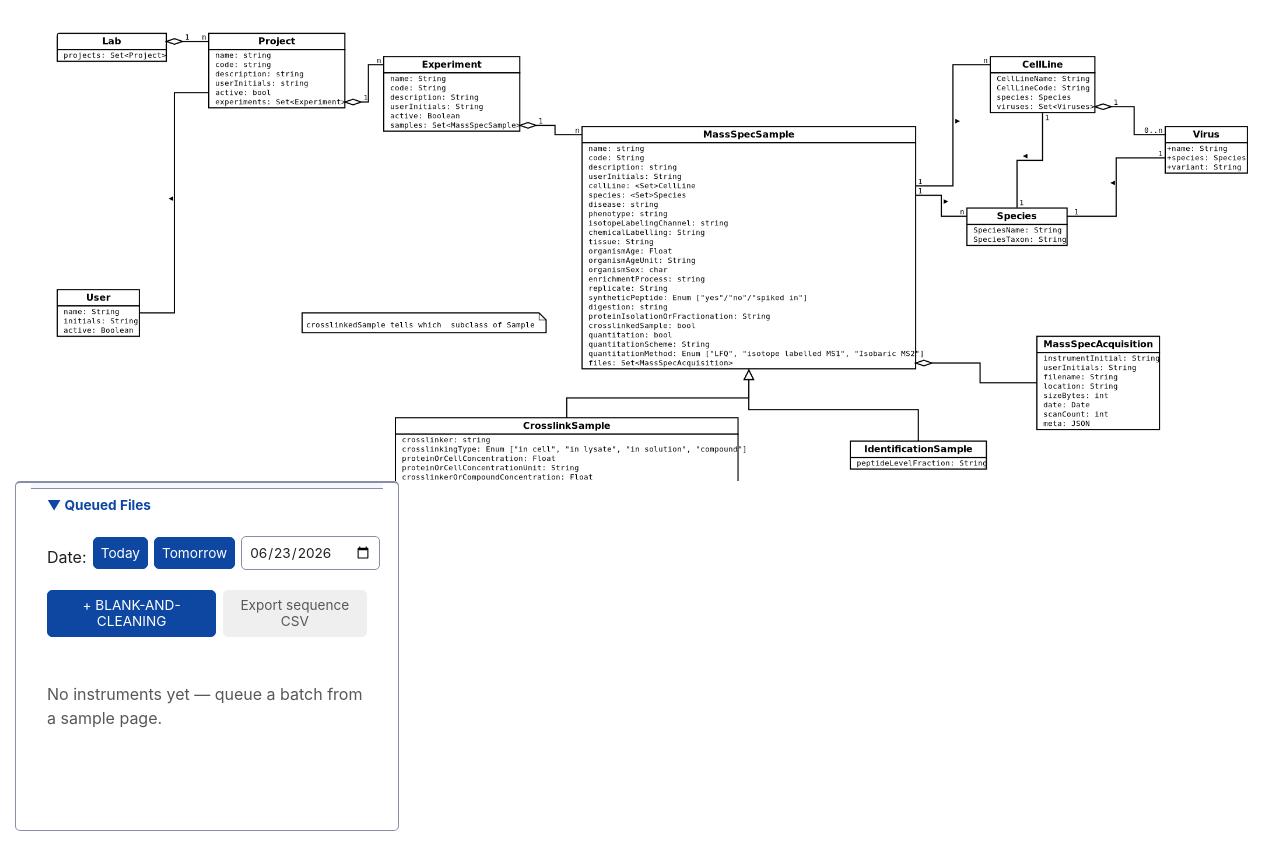
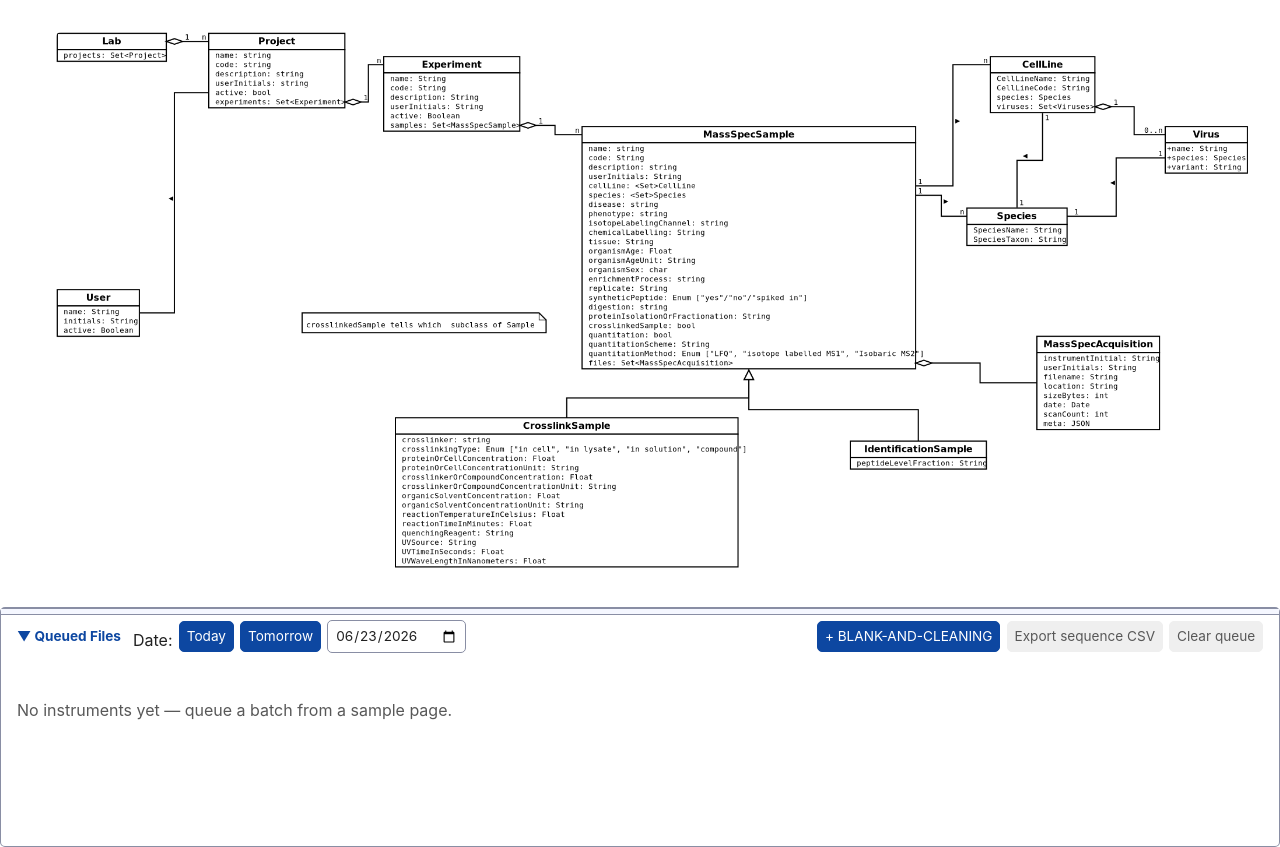
Before and after one commit to Rappsilber-Laboratory/sample-tracker, a Flask app: page /about in a window 1280 px wide. Shown: the part 73-920 px from the top of the page. Run offline with Flask 3, Linux system fonts and the light colour scheme; data that the repository does not hold is empty.

Commit message:
generated file root name column in queued file; layout ifx; clear queue

```diff
--- a/app.py
+++ b/app.py
@@ -798,14 +798,15 @@ def queued_filename(qf):
     Sample run: {inst}_{YYYYMMDD}-{NN}_{proj}_{user}_{exp}_{samp}_{postfix}
     Blank run:  {inst}_{YYYYMMDD}-{NN}_BLANK-AND-CLEANING
     NN = daily_counter (the per-day, per-instrument run order) padded to 2 digits.
+
+    file_name_root is the DB-generated part up to and including the '_' before the
+    postfix, so the full filename is just root + postfix.
     """
-    head = f"{qf.instrument_initial}_{qf.date_queued:%Y%m%d}-{qf.daily_counter:02d}"
+    root = qf.file_name_root  # ends with the '_' separator before the postfix
     if qf.sample_code:
-        parts = [head, qf.project_code, qf.user_initials,
-                 qf.experiment_code, qf.sample_code, qf.postfix]
-        return "_".join(p for p in parts if p)
+        return f"{root}{qf.postfix}" if qf.postfix else root[:-1]
     # Blank / cleaning run — postfix carries the label.
-    return f"{head}_{qf.postfix or 'BLANK-AND-CLEANING'}"
+    return f"{root}{qf.postfix or 'BLANK-AND-CLEANING'}"
 
 
 def _parse_queue_date(date_str):
@@ -816,7 +817,12 @@ def _parse_queue_date(date_str):
 
 
 def _next_daily_counter(instrument, day):
-    """Next run-order slot for an instrument on a day (append to the end)."""
+    """Next run-order slot for an instrument on a day (append to the end).
+
+    Counts *all* rows for the day, including exported ones, on purpose: clearing
+    the queue marks rows exported instead of deleting them, so the counter keeps
+    climbing and never re-uses a run number already burned into an exported CSV.
+    """
     current_max = (
         db.session.query(func.max(QueuedFile.daily_counter))
         .filter_by(instrument_initial=instrument, date_queued=day)
@@ -850,11 +856,12 @@ def _day_queue_json(day):
     """Snapshot of the queue for one day: tab list + rows grouped by instrument."""
     instruments = [
         r[0] for r in db.session.query(QueuedFile.instrument_initial)
+        .filter(QueuedFile.exported.is_(False))
         .distinct().order_by(QueuedFile.instrument_initial).all()
     ]
     rows = (
         QueuedFile.query.options(joinedload(QueuedFile.sample))
-        .filter_by(date_queued=day)
+        .filter_by(date_queued=day, exported=False)
         .order_by(QueuedFile.instrument_initial, QueuedFile.daily_counter)
         .all()
     )
@@ -990,6 +997,22 @@ def api_queue_delete():
     data = request.get_json(silent=True) or {}
     qf, day = _queue_row_or_404(data)
     db.session.delete(qf)
+    db.session.commit()
+    return jsonify(_day_queue_json(day))
+
+
+@app.route("/api/queue/clear", methods=["POST"])
+def api_queue_clear():
+    """Hide an instrument's day queue by marking its runs exported (not deleted),
+    so the daily_counter keeps climbing for any runs re-queued the same day."""
+    data = request.get_json(silent=True) or {}
+    inst = (data.get("instrument_initial") or "").strip()
+    day = _parse_queue_date((data.get("date") or "").strip())
+    if not inst:
+        abort(400, "instrument_initial is required")
+    QueuedFile.query.filter_by(
+        instrument_initial=inst, date_queued=day, exported=False
+    ).update({"exported": True})
     db.session.commit()
     return jsonify(_day_queue_json(day))
 
--- a/schema.sql
+++ b/schema.sql
@@ -147,6 +147,15 @@ CREATE TABLE queued_file (
     sample_code TEXT,
     user_initials TEXT,
     postfix TEXT,
+    exported BOOLEAN NOT NULL DEFAULT 0,
+    file_name_root TEXT GENERATED ALWAYS AS (
+        instrument_initial || '_' || replace(date_queued, '-', '') || '-' || printf('%02d', daily_counter)
+        || CASE WHEN nullif(sample_code, '') IS NOT NULL
+                THEN '_' || concat_ws('_', nullif(project_code, ''), nullif(user_initials, ''),
+                                           nullif(experiment_code, ''), nullif(sample_code, ''))
+                ELSE '' END
+        || '_'
+    ) VIRTUAL,
     PRIMARY KEY (instrument_initial, date_queued, daily_counter),
     FOREIGN KEY (project_code, experiment_code, sample_code)
         REFERENCES mass_spec_sample(project_code, experiment_code, code)
--- a/static/js/queue-panel.js
+++ b/static/js/queue-panel.js
@@ -12,6 +12,7 @@
   const bodyEl = document.getElementById('queue-body');
   const addBlankBtn = document.getElementById('queue-add-blank');
   const exportBtn = document.getElementById('queue-export');
+  const clearBtn = document.getElementById('queue-clear');
   const csrfToken = document.querySelector('meta[name="csrf-token"]').content;
 
   let data = { instruments: [], queues: {}, date: '' };
@@ -103,6 +104,7 @@
     const rows = (data.queues && data.queues[activeInstrument]) || [];
     const hasInst = !!activeInstrument;
     exportBtn.disabled = !hasInst || rows.length === 0;
+    clearBtn.disabled = !hasInst || rows.length === 0;
 
     if (!rows.length) {
       bodyEl.innerHTML = `<p class="queue-empty">${
@@ -213,9 +215,27 @@
     post('/api/queue/blank', { instrument_initial: inst, date: currentYmd() });
   });
 
+  function clearQueue(inst) {
+    return post('/api/queue/clear', { instrument_initial: inst, date: currentYmd() });
+  }
+
   exportBtn.addEventListener('click', () => {
     if (!activeInstrument) return;
-    window.location = `/api/queue/csv?instrument=${encodeURIComponent(activeInstrument)}&date=${currentYmd()}`;
+    const inst = activeInstrument;
+    // Trigger the download via a synthetic <a> click (not window.location) so the
+    // blocking confirm() below can't suppress it.
+    const a = document.createElement('a');
+    a.href = `/api/queue/csv?instrument=${encodeURIComponent(inst)}&date=${currentYmd()}`;
+    document.body.appendChild(a);
+    a.click();
+    a.remove();
+    if (confirm(`Exported. Clear the queue for ${inst}?`)) clearQueue(inst);
+  });
+
+  clearBtn.addEventListener('click', () => {
+    if (!activeInstrument) return;
+    if (!confirm(`Clear the queue for ${activeInstrument}? Exported runs are hidden but kept.`)) return;
+    clearQueue(activeInstrument);
   });
 
   // ---- public API: New Batch calls this after queueing ----
--- a/static/style.css
+++ b/static/style.css
@@ -115,6 +115,10 @@ details > fieldset {
   flex: none;
   display: flex;
   flex-direction: column;
+  width: auto;          /* override width:30% inherited from `aside` (simple.css) */
+  float: none;          /* ignored on flex item, reset for clarity */
+  margin: 0;            /* drop margin-inline-start:15px from `aside` */
+  padding: 0;           /* drop padding:0 15px; inner rows handle their own padding */
   border-top: 2px solid var(--border);
   background: var(--bg);
 }
--- a/templates/base.html
+++ b/templates/base.html
@@ -48,6 +48,7 @@
       <span class="queue-actions">
         <button type="button" id="queue-add-blank">+ BLANK-AND-CLEANING</button>
         <button type="button" id="queue-export">Export sequence CSV</button>
+        <button type="button" id="queue-clear">Clear queue</button>
       </span>
     </div>
     <div id="queue-tabs" class="queue-tabs"></div>
```
Also changed, not shown: models.py (+17 -0 lines).
